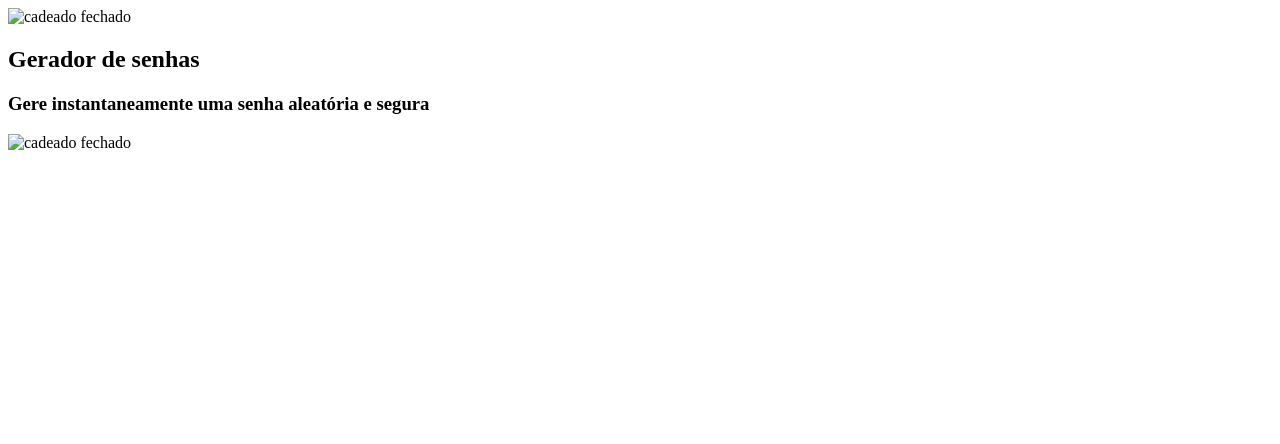
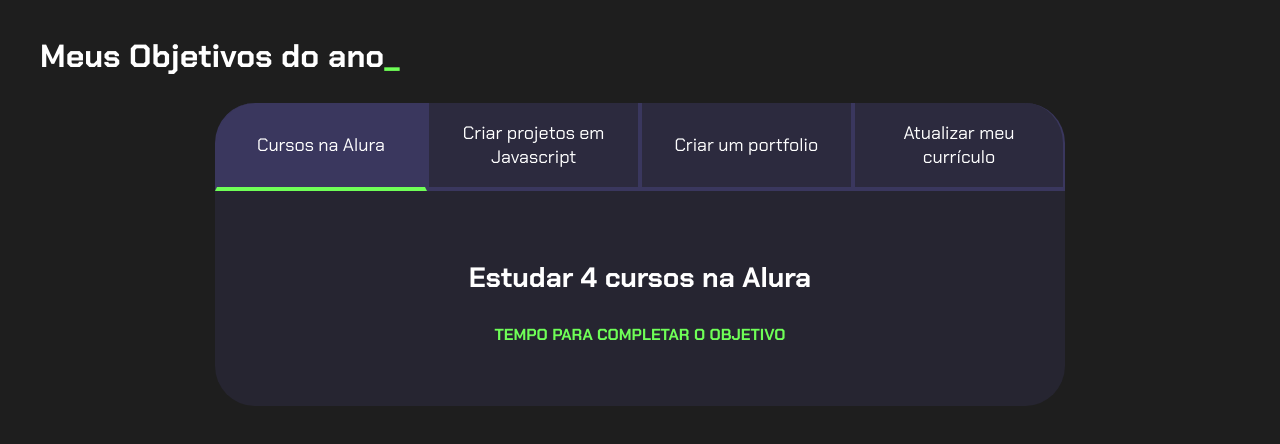
Before and after one commit to Pamelav16/pamelav16.github.io, a plain HTML site: page index.html in a window 1280 px wide. Drawn offline with Linux system fonts and the light colour scheme.

Commit message:
Add files via upload

```diff
--- a/index.html
+++ b/index.html
@@ -3,15 +3,39 @@
 <head>
     <meta charset="UTF-8">
     <meta name="viewport" content="width=device-width, initial-scale=1.0">
-    <title>Gerador de senha</title>
+    <title>Meus objetivos do ano</title>
+    <link rel="stylesheet" href="style.css">
 </head>
 <body>
-
+    <section class="conteudo-principal">
+        <h2 class="titulo-principal">Meus Objetivos do ano<span>_</span></h2>
+        <div class="conteudo">
+        <div class="botoes">
+            <button class="botao ativo">Cursos na Alura</button>
+            <button class="botao">Criar projetos em Javascript</button>
+            <button class="botao">Criar um portfolio</button>
+            <button class="botao">Atualizar meu currículo</button>
+        </div>
+        <div class="abas-textos">
+            <div class="aba-conteudo ativo">
+                <h3 class="aba-conteudo-titulo-principal">Estudar 4 cursos na Alura</h3>
+                <h4 class="aba-conteudo-titulo-secundario">Tempo para completar o objetivo</h4>
+            </div>
+            <div class="aba-conteudo">
+                <h3 class="aba-conteudo-titulo-principal">Criar 5 projetos em Javascript</h3>
+                <h4 class="aba-conteudo-titulo-secundario">Tempo para completar o objetivo</h4>
+            </div>
+            <div class="aba-conteudo">
+                <h3 class="aba-conteudo-titulo-principal">Criar um portfolio com os meus 3 melhores projetos</h3>
+                <h4 class="aba-conteudo-titulo-secundario">Tempo para completar o objetivo</h4>
+            </div>
+            <div class="aba-conteudo">
+                <h3 class="aba-conteudo-titulo-principal">Atualizar meu curriculo com os certificados da Alura</h3>
+                <h4 class="aba-conteudo-titulo-secundario">Tempo para completar o objetivo</h4>
+            </div>
+        </div>
+    </div>
+    </section>
+    <script src="main.js"></script>
 </body>
 </html>
-<body>
-    <img src="" alt="cadeado fechado">
-    <h2 class="titulo-principal">Gerador de senhas</h2>
-    <h3 class="titulo-secundario">Gere instantaneamente uma senha aleatória e segura</h3>
-</body>
-<img src="unlock.svg" alt="cadeado fechado">
--- /dev/null
+++ b/main.js
@@ -0,0 +1,12 @@
+const botoes = document.querySelectorAll(".botao");
+
+for(let i=0;i <botoes.length;i++){
+    botoes[i].onclick = function(){
+
+        for(let j=0;j<botoes.length;j++){
+            botoes[j].classList.remove("ativo");
+        }
+
+        botoes[i].classList.add("ativo");
+    }
+}
--- a/style.css
+++ b/style.css
@@ -1,43 +1,104 @@
-<link rel="stylesheet" href="style.css">
-body{
-    color: white;
-    background-color: #00162E;
-}
-:root{
-    --branco: white;
-    --cor-de-fundo: #00162E;
+@import url('https://fonts.googleapis.com/css2?family=Chakra+Petch:wght@400;700&display=swap');
+
+:root {
+    --cor-de-fundo: #1E1E1E;
+    --verde: #6FFF57;
+    --branco: #FFFFFF;
+    --botao-ativo: #3A375E;
+    --botao-inativo: rgba(58, 55, 94, 0.5);
+    --texto-fundo: rgba(58, 55, 94, 0.3);
 }
 
-body{
+body {
+    background-color: var(--cor-de-fundo);
     color: var(--branco);
-    background-color: var(--cor-de-fundo);
+    font-family: 'Chakra Petch', sans-serif;
 }
-:root{
-    --branco: white;
-    --cor-de-fundo: #00162E;
-    --fundo-senha: #00244D;
-    --fundo-texto: #001E40;
-    --borda: #0075FF;
+
+
+.conteudo-principal {
+    display: flex;
+    flex-direction: column;
+    justify-content: center;
+    align-items: center;
+    max-width: 1200px;
+    width: 100%;
+    margin: 0 auto;
 }
-@import url:root{
-    --branco: white;
-    --cor-de-fundo: #00162E;
-    --fundo-senha: #00244D;
-    --fundo-texto: #001E40;
-    --borda: #0075FF;
-    --roboto: 'Roboto', sans-serif;
-    --roboto-mono: 'Roboto Mono', monospace;
-}
-('https://fonts.googleapis.com/css2?family=Roboto&family=Roboto+Mono&display=swap');
-body{
-    color: var(--branco);
-    background-color: var(--cor-de-fundo);
-    font-family: var(--roboto);
-}
-.titulo-principal{
-    font-family: var(--roboto-mono);
+
+.titulo-principal {
+    text-align: left;
+    width: 100%;
     font-size: 32px;
 }
-.titulo-secundario{
-    font-size: 24px;
+
+.titulo-principal span {
+    color: var(--verde);
 }
+
+
+.botao {
+    font-family: 'Chakra Petch', sans-serif;
+    background-color: var(--botao-inativo);
+    color: var(--branco);
+    display: flex;
+    justify-content: center;
+    padding: 1em;
+    font-size: 18px;
+    align-items: center;
+    width: 100%;
+    border-bottom: 4px solid var(--botao-ativo);
+    border-left: 2px solid var(--botao-ativo);
+    border-right: 2px solid var(--botao-ativo);
+    border-top: none;
+}
+
+.botao:first-child {
+    border-radius: 40px 40px 0 0;
+}
+
+.botoes {
+    display: block;
+}
+
+.botao.ativo{
+    background-color: var(--botao-ativo);
+    border-bottom: 4px solid var(--verde);
+}
+
+.abas-textos{
+    background-color: var(--texto-fundo);
+    padding: 40px;
+    border-radius: 0 0 40px 40px;
+}
+.aba-conteudo.ativo{
+    display:block;
+}
+
+.aba-conteudo{
+    display: none;
+}
+
+.aba-conteudo-titulo-principal{
+    font-size: 28px;
+    text-align: center;
+}
+.aba-conteudo-titulo-secundario{
+    text-align: center;
+    color: var(--verde);
+    text-transform: uppercase;
+}
+
+@media screen and (min-width: 768px) {
+    .botoes {
+        display: flex;
+    }
+
+    .botao:first-child {
+        border-radius: 40px 0 0 0;
+    }
+
+    .botao:last-child {
+        border-radius: 0 40px 0 0;
+    }
+}
```
Also changed, not shown: 1 other file.
